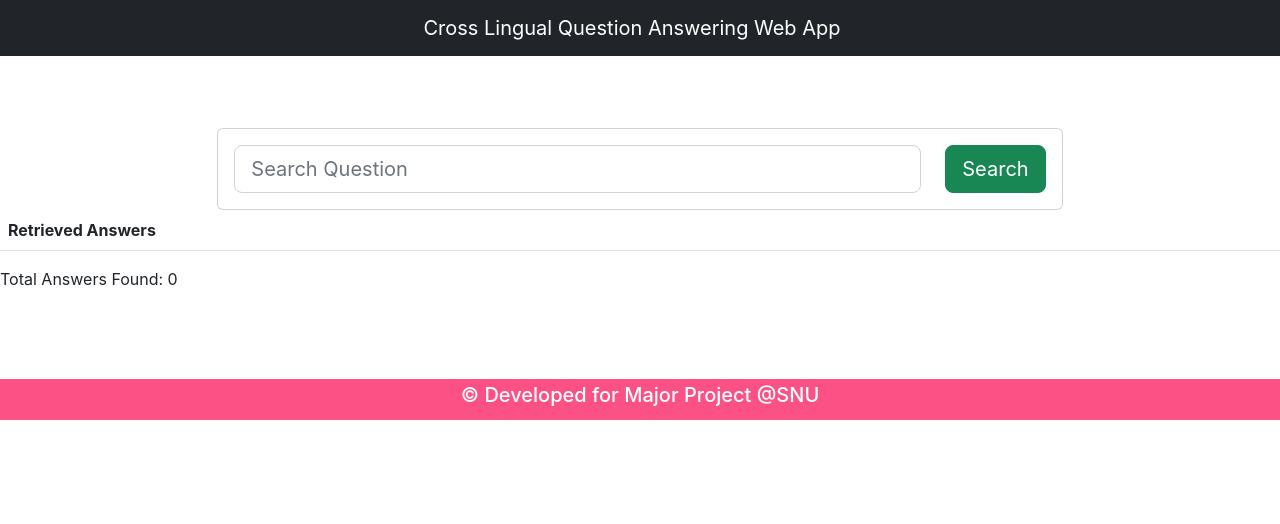
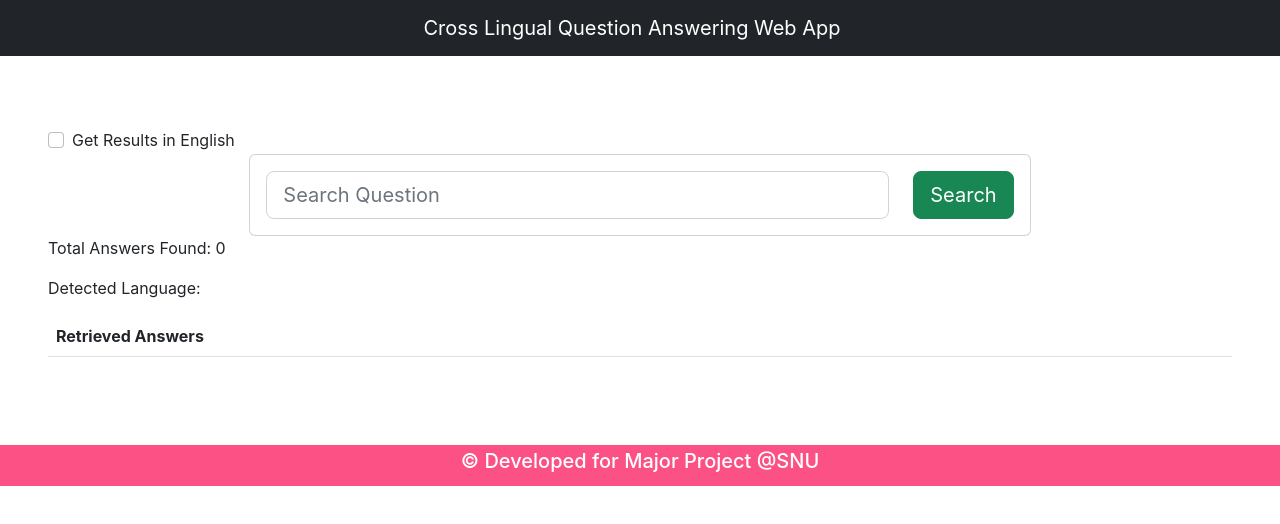
Before and after one commit to rahul-madaan/Cross-Lingual-QA, a React (Create React App) app: page /search-page in a window 1280 px wide. Shown: the top 524 px of the page. Built offline with nearby package versions, Linux system fonts and the light colour scheme.

Commit message:
updated search page added everything ':

```diff
--- a/src/MyComponents/SearchPage.js
+++ b/src/MyComponents/SearchPage.js
@@ -8,15 +8,19 @@ export const SearchPage = () => {
     const [question, setQuestion] = useState("")
     const [answers, setAnswers] = useState([])
     const [isSearching, setIsSearching] = useState(false)
+    const [detectedLang, setDetectedLang] = useState("")
+    const [checked, setChecked] = React.useState(false);
 
     const clickSearchButton = (e) => {
         e.preventDefault();
         setIsSearching(true)
         axios.post(process.env.REACT_APP_API_URI + process.env.REACT_APP_API_VERSION + "/get-answers", {
             'question': question,
-        }).then((res)=>{
+            'answer_in_english': checked.toString()
+        }).then((res) => {
             console.log(res.data.responses)
             setAnswers(res.data.responses)
+            setDetectedLang(res.data.source_lang)
             setIsSearching(false)
         })
     }
@@ -26,6 +30,15 @@ export const SearchPage = () => {
             <br/>
             <br/>
             <br/>
+            <div className="mx-5">
+                <div className="form-check">
+                    <input className="form-check-input" type="checkbox" value="" id="flexCheckDefault" onChange={() => {
+                        setChecked(!checked);
+                    }}/>
+                    <label className="form-check-label" htmlFor="flexCheckDefault">
+                        Get Results in English
+                    </label>
+                </div>
                 <div className="row justify-content-center">
                     <div className="col-12 col-md-10 col-lg-8">
                         <form className="card card-sm">
@@ -37,10 +50,12 @@ export const SearchPage = () => {
                                     }}/>
                                 </div>
                                 <div className="col-auto">
-                                {!isSearching?
-                                <button className="btn btn-lg btn-success" type="submit" onClick={clickSearchButton}>Search</button>
-                                :<button className="btn btn-lg btn-success" type="button" disabled>
-                                    <span className="spinner-border spinner-border-sm" role="status" aria-hidden="true"/>
+                                    {!isSearching ?
+                                        <button className="btn btn-lg btn-success" type="submit"
+                                                onClick={clickSearchButton}>Search</button>
+                                        : <button className="btn btn-lg btn-success" type="button" disabled>
+                                            <span className="spinner-border spinner-border-sm" role="status"
+                                                  aria-hidden="true"/>
                                             Searching...
                                         </button>}
                                 </div>
@@ -48,6 +63,8 @@ export const SearchPage = () => {
                         </form>
                     </div>
                 </div>
+                <p>Total Answers Found: {answers.length}</p>
+                <p>Detected Language: {detectedLang}</p>
                 <table className="table">
                     <thead>
                     <tr>
@@ -55,18 +72,17 @@ export const SearchPage = () => {
                     </tr>
                     </thead>
                     <tbody>
-                {answers.map((text,index) => {
+                    {answers.map((text, index) => {
                         return <>
                             <AnswerTableContent answer={text}/>
                         </>
                     })}
                     </tbody>
                 </table>
-            <p>Total Answers Found: {answers.length}</p>
                 <br/>
                 <br/>
                 <br/>
-
+            </div>
         </>
     )
 }
```
Lines whose indentation alone changed are shown as unchanged.
